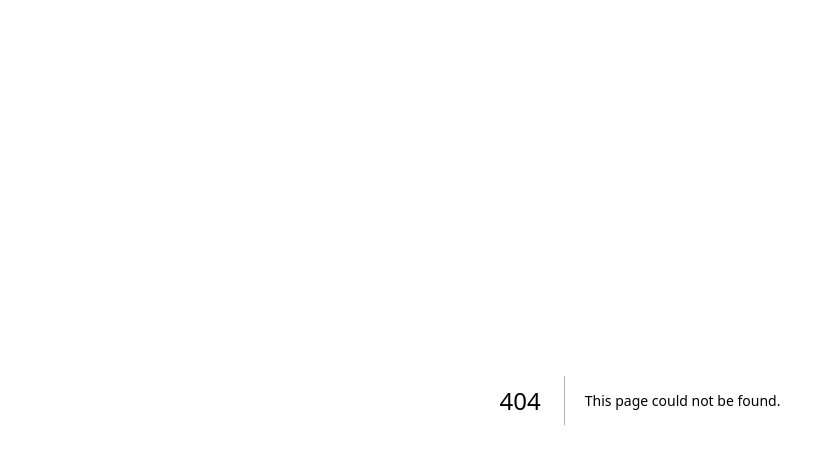
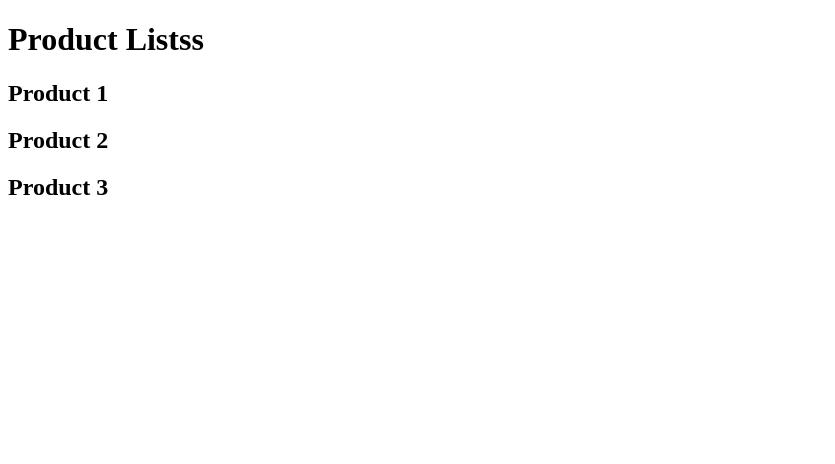
Before and after one commit to fufex3934/NextjsJourney, a Next.js app: page /products in a window 1280 px wide. Before the commit this address had no page. Shown: the top 464 px of the page, without its empty margins (0-835 px from the left). Built offline with nearby package versions, Linux system fonts and the light colour scheme.

Commit message:
dynamic routes

```diff
--- /dev/null
+++ b/src/app/products/page.tsx
@@ -0,0 +1,12 @@
+import React from 'react'
+
+export default function Products() {
+  return (
+    <div>
+        <h1>Product Listss</h1>
+        <h2>Product 1</h2>
+        <h2>Product 2</h2>
+        <h2>Product 3</h2>
+    </div>
+  )
+}
```
Also changed, not shown: src/app/products/[productId]/page.tsx (added, +14 -0 lines).
